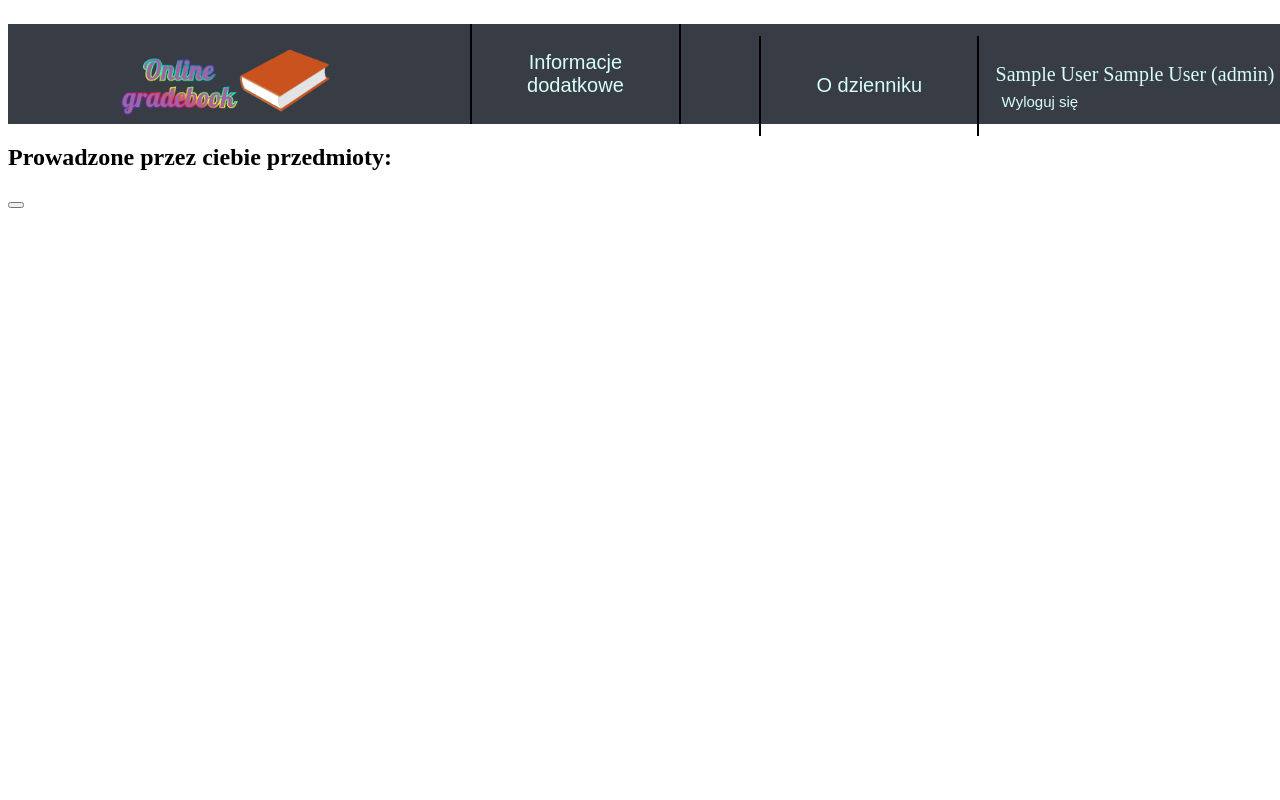
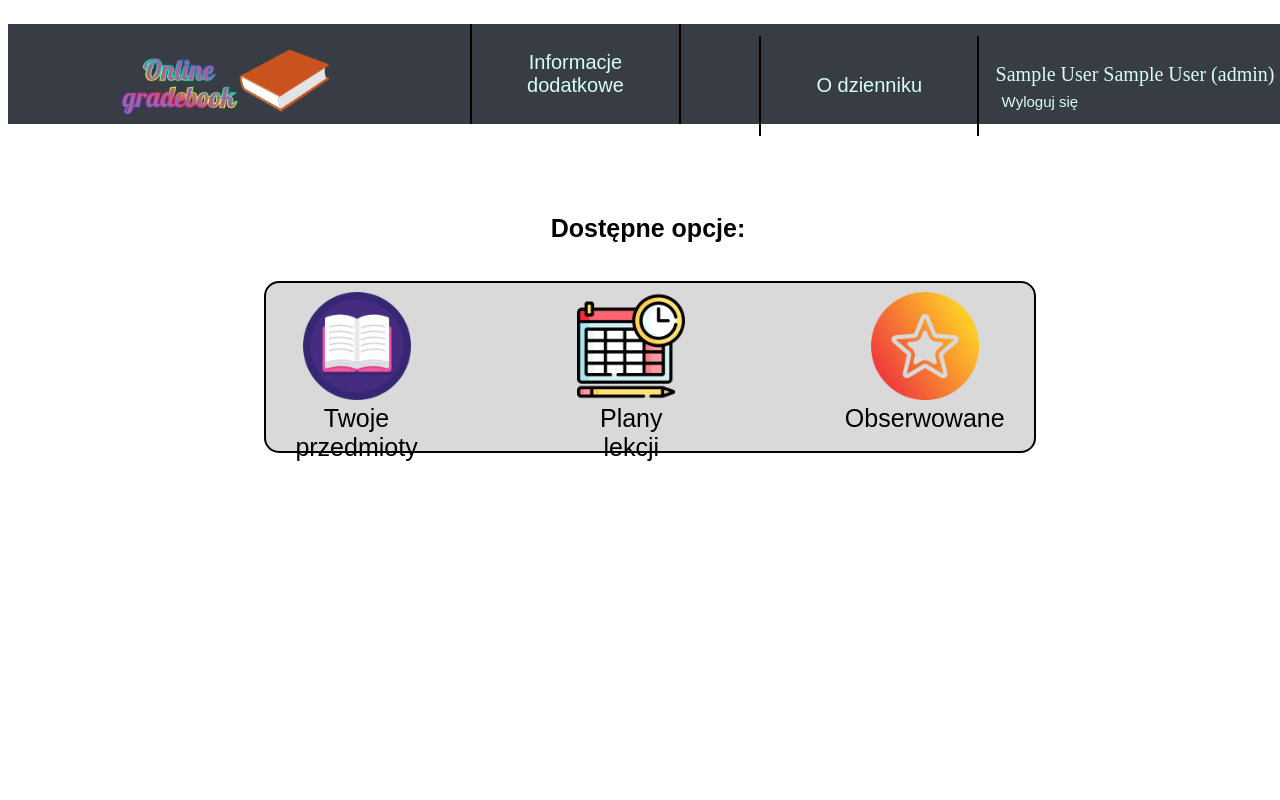
Before and after one commit to MakksP/online-gradebook, a PHP site: page /teacherHomePage.php in a window 1280 px wide. Run offline with PHP 8.4, Linux system fonts and the light colour scheme; the visitor is signed in with stand-in values (Sample User, id 1); data that the repository does not hold is empty; style sheets or scripts are compiled from the project's sources; some web fonts are replaced.

Commit message:
options table view

```diff
--- /dev/null
+++ b/styles/buttonAnimatoins.css
@@ -0,0 +1,9 @@
+@keyframes hovered_button {
+    from{width: 120px; height: 110px;}
+    to{width: 130px; height: 120px}
+}
+
+@keyframes hovered_button_release {
+    from{width: 130px; height: 120px}
+    to{width: 120px; height: 110px;}
+}
--- a/styles/teacherHomePageStyles.scss
+++ b/styles/teacherHomePageStyles.scss
@@ -1,5 +1,6 @@
 @import "styleSchemes";
 @import "variables";
+@import "buttonAnimatoins.css";
 
 #icons_div{
   display: inline-block;
@@ -30,3 +31,70 @@
   cursor: pointer;
   color: darken($white_contrast_color, 20%);
 }
+
+#options_table{
+  width: 60%;
+  height: 60%;
+  text-align: center;
+  margin: {
+    top: 7%;
+    left: 20%;
+  };
+}
+
+#header_text{
+  @include standard_header_font;
+}
+
+#main_container{
+  align-items: center;
+  justify-content: center;
+}
+
+#buttons_area{
+  width: 100%;
+  height: 35%;
+  margin-top: 5%;
+  background-color: $button_area_color;
+  @include thin_border;
+  border-radius: 15px;
+  display: flex;
+  justify-content: center;
+}
+
+.option_button_image{
+  @include whole_area_style;
+}
+
+.options_table_button {
+  width: 100%;
+  height: 100%;
+  background-color: transparent;
+  border: none;
+  animation: hovered_button_release linear forwards;
+  animation-duration: 200ms;
+}
+
+.options_table_button:hover{
+  cursor: pointer;
+  animation: hovered_button linear forwards;
+  animation-duration: 200ms;
+}
+
+.button_description{
+  @include standard_header_font;
+  display: block;
+  height: min-content;
+  width: 100%;
+}
+
+.options_table_div{
+  width: 200px;
+  height: 110px;
+  margin: {
+    left: 10%;
+    right: 10%;
+    top:1%
+  };
+  text-align: center;
+}
--- a/styles/variables.scss
+++ b/styles/variables.scss
@@ -7,6 +7,7 @@ $nav_bar_color: #383c44;
 $footer_border_color: #BFC0BF;
 $form_input_background_color: #e0e4ec;
 $login_register_button_color: #985c84;
+$button_area_color: #D9D9D9;
 $default_border_properties: (
         width: 3px,
         style: solid,
--- a/teacherHomePage.php
+++ b/teacherHomePage.php
@@ -46,15 +46,35 @@
 
 
 
-    <header id="subjects_header">
-        <h2 id="header_text">Prowadzone przez ciebie przedmioty:</h2>
-    </header>
 
-    <div id="subjects_table">
-        <?php
-            require 'serverActions/getAndDrawSubjects.php';
-            get_and_draw_subjects();
-        ?>
+    <div id="options_table">
+        <header id="subjects_header">
+            <h2 id="header_text">Dostępne opcje:</h2>
+        </header>
+        <div id="buttons_area">
+            <div class="options_table_div">
+                <button id="subjects_button" class="options_table_button">
+                    <img src="/images/subjects.png" alt="subjects" class="option_button_image">
+                </button>
+                <label class="button_description">Twoje przedmioty</label>
+            </div>
+
+            <div class="options_table_div">
+                <button id="lesson_plans_button" class="options_table_button">
+                    <img src="/images/timetableButton.png" alt="subjects" class="option_button_image">
+
+                </button>
+                <label class="button_description">Plany lekcji</label>
+            </div>
+            <div class="options_table_div">
+                <button id="observed_button" class="options_table_button">
+                    <img src="/images/favourite.png" alt="subjects" class="option_button_image">
+
+                </button>
+                <label class="button_description">Obserwowane</label>
+            </div>
+
+        </div>
     </div>
 
 
```
Also changed, not shown: images/favourite.png (added), images/subjects.png (added), images/timetableButton.png (added).
